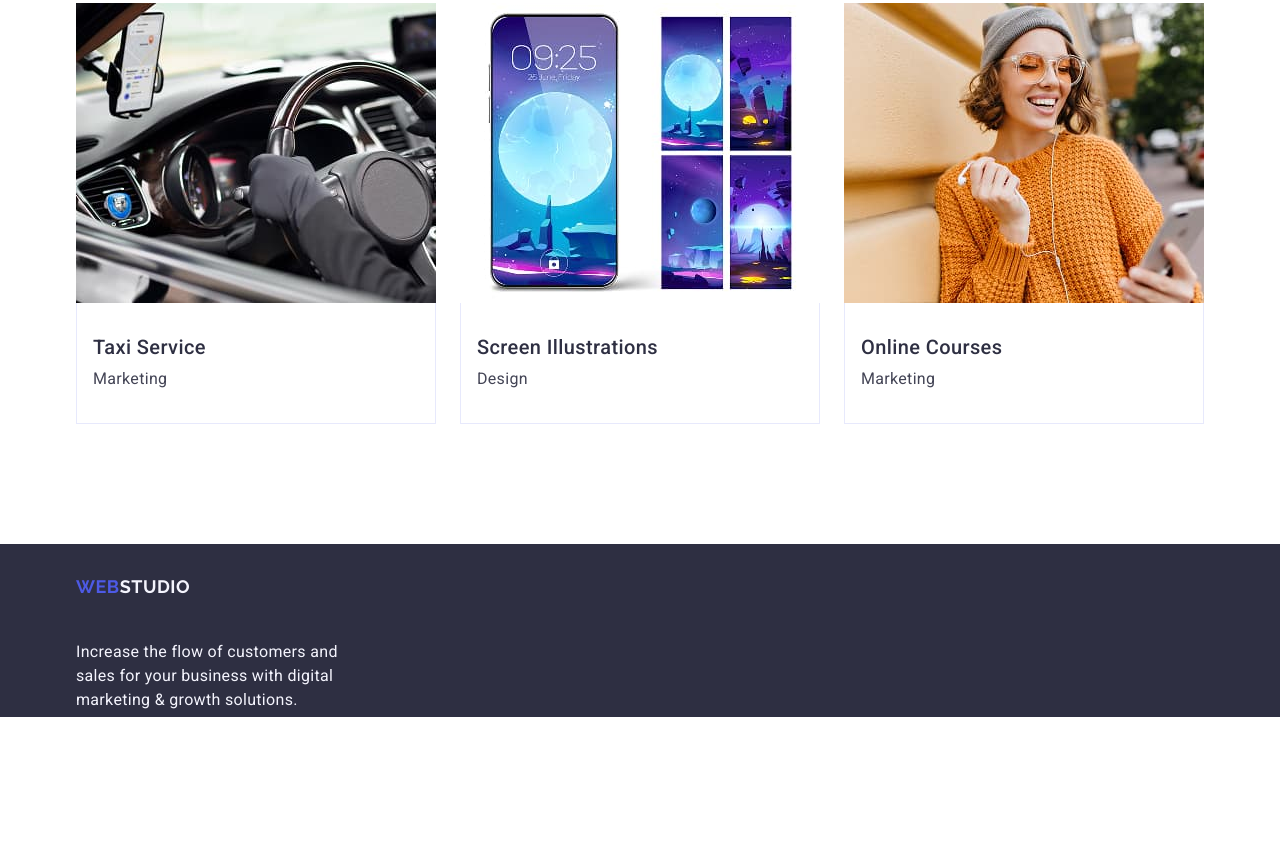
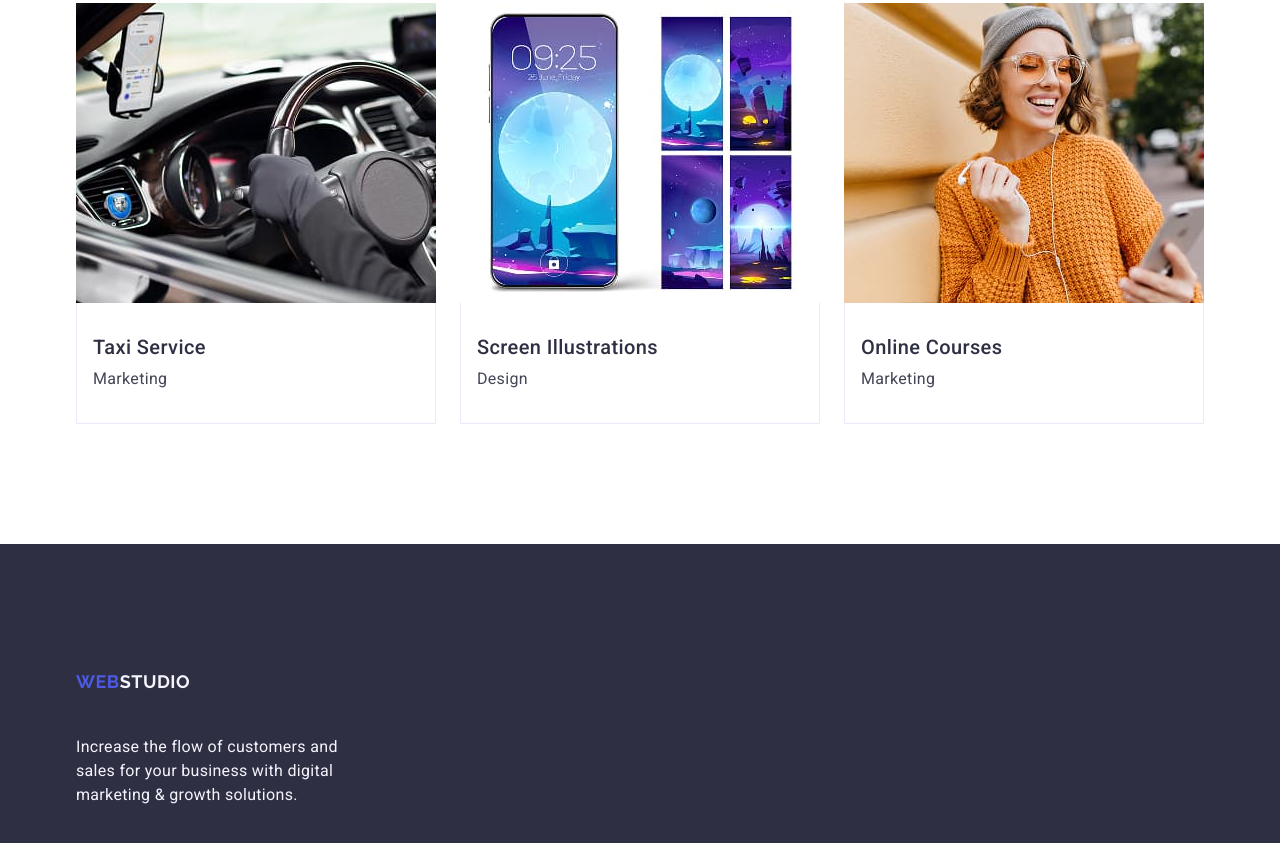
Before and after one commit to marianinahub/goit-markup-hw-03, a plain HTML site: page index.html in a window 1280 px wide. Shown: the part 2495-3338 px from the top of the page. Before the commit the page ends 3212 px from the top, so only its background shows below. Drawn offline with nearby package versions, Linux system fonts and the light colour scheme.

Commit message:
homework3

```diff
--- a/css/styles.css
+++ b/css/styles.css
@@ -131,14 +131,14 @@ img {
     color: #2E2F42;
 }
 
-.сonnard-footer {
+.footer {
     background-color: #2e2f42;
     color: #F4F4FD;
-    padding: 5px 0;
+    padding: 100px 0;
 }
 
 
-.link.logo.footer {
+.link.logo.сonnard-footer {
     display: inline-block;
     margin-bottom: 16px;
 }
--- a/index.html
+++ b/index.html
@@ -143,9 +143,9 @@
        </div>
     </section>
 </main>
-<footer class="сonnard-footer">
+<footer class="footer">
     <div class="container">
-<a class="link logo footer" href="/index.html">Web<span class="logo-light">Studio</span></a>
+<a class="link logo сonnard-footer" href="/index.html">Web<span class="logo-light">Studio</span></a>
 <p class="footer-text">Increase the flow of customers and sales for your business with digital marketing & growth solutions.</p>
     </div>
 </footer>
```
